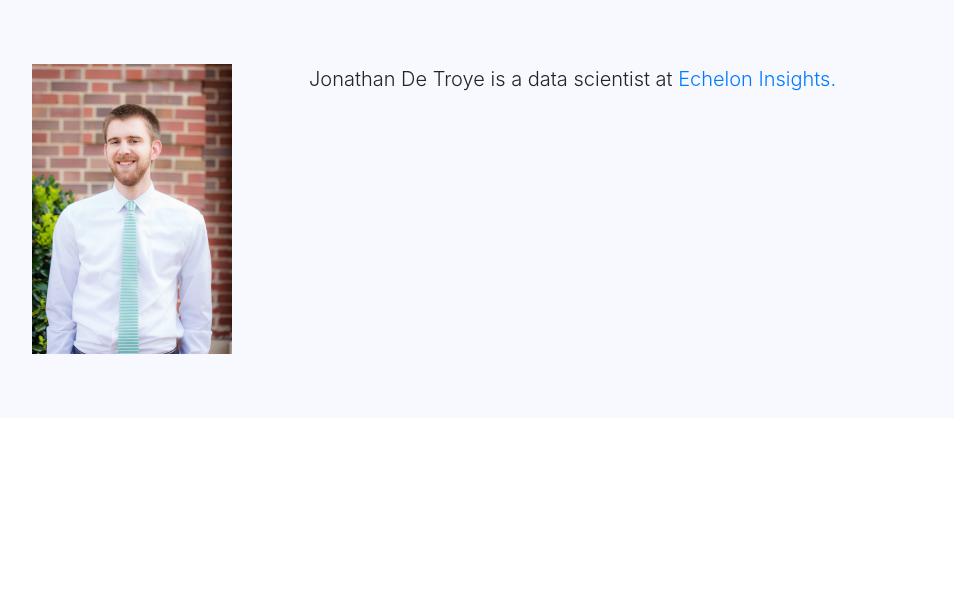
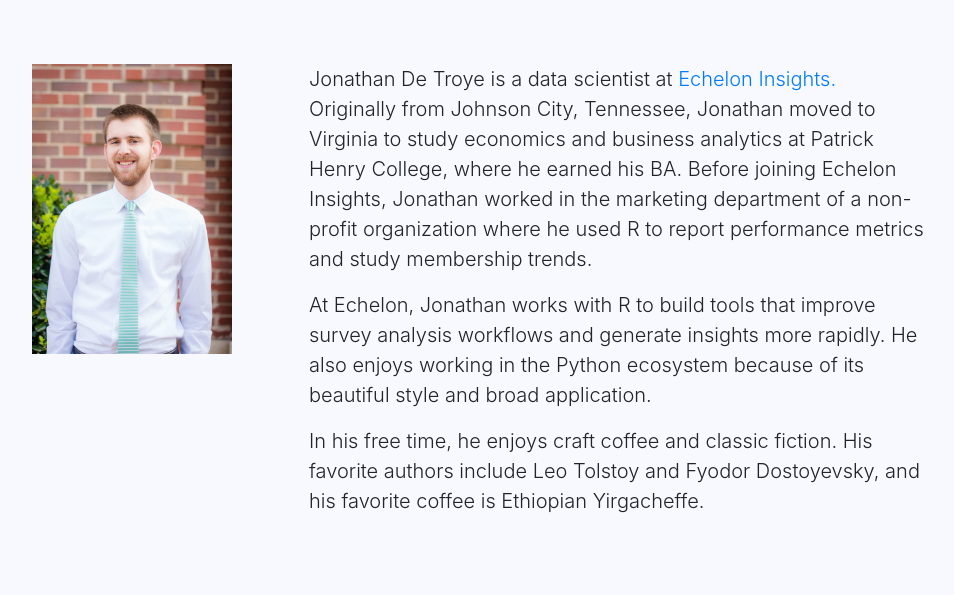
Before and after one commit to detroyejr/website, a Flask app: page /about in a window 1280 px wide. Shown: the part 72-667 px from the top of the page, without its empty margins (161-1115 px from the left). Run offline with Flask 2, Linux system fonts and the light colour scheme; parts of the project's set-up code (start-up, migrations or seed data) failed here and were passed over; some libraries are stand-ins or nearby versions.

Commit message:
Update about

```diff
--- a/website/app/templates/about.html
+++ b/website/app/templates/about.html
@@ -9,7 +9,16 @@
                 <img src=/static/images/headshot.jpg style="height:290px; width:200px;">
             </div>
             <div class="col-7 lead">
-                Jonathan De Troye is a data scientist at <a href="https://echeloninsights.com">Echelon Insights.</a>
+                <p>
+                    Jonathan De Troye is a data scientist at <a href="https://echeloninsights.com">Echelon Insights.</a>
+                Originally from Johnson City, Tennessee, Jonathan moved to Virginia to study economics and business analytics at Patrick Henry College, where he earned his BA. Before joining Echelon Insights, Jonathan worked in the marketing department of a non-profit organization where he used R to report performance metrics and study membership trends.
+                </p>
+            <p>
+                At Echelon, Jonathan works with R to build tools that improve survey analysis workflows and generate insights more rapidly. He also enjoys working in the Python ecosystem because of its beautiful style and broad application.
+            </p>
+            <p>
+                In his free time, he enjoys craft coffee and classic fiction. His favorite authors include Leo Tolstoy and Fyodor Dostoyevsky, and his favorite coffee is Ethiopian Yirgacheffe.  </a>
+            </p>
             </div>
         </div>
         </div>
```
